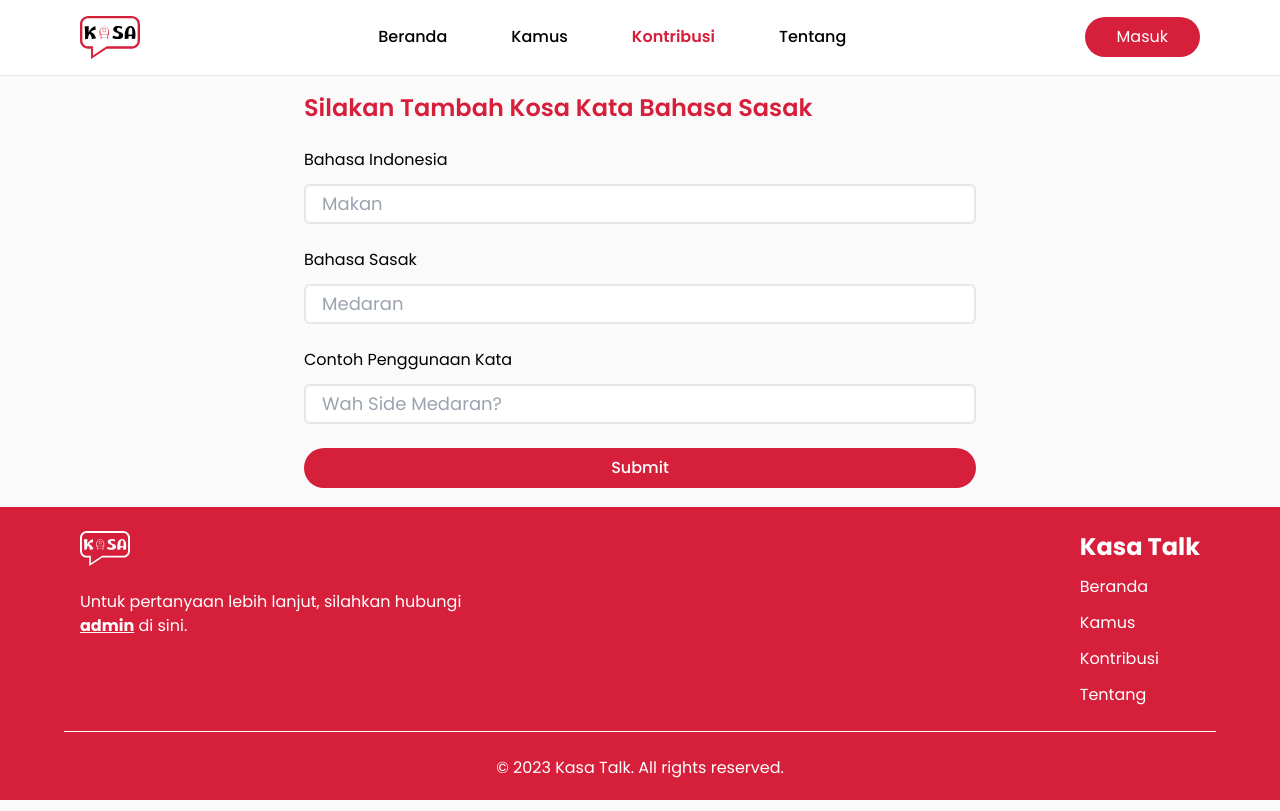
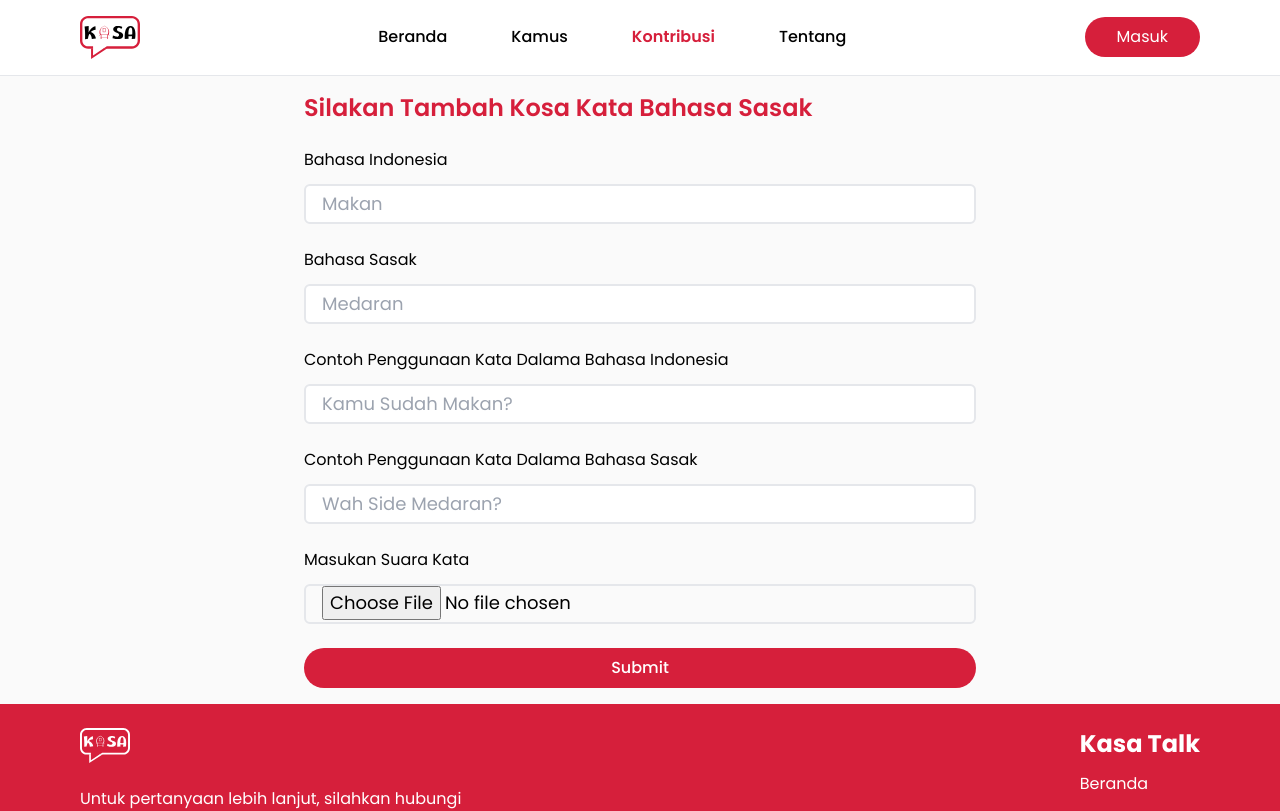
Before and after one commit to Kasa-Talk/kasatalk, a Next.js app: page /kontribusi in a window 1280 px wide. Shown: the top 811 px of the page. Built offline with nearby package versions, Linux system fonts and the light colour scheme.

Commit message:
add form input kontribusi

```diff
--- a/src/app/(user)/kontribusi/page.tsx
+++ b/src/app/(user)/kontribusi/page.tsx
@@ -4,9 +4,11 @@ import { useState } from "react";
 type EventHandler = (event: React.ChangeEvent<HTMLInputElement>) => void;
 
 export default function Page() {
-  const [kataIndo, setKataIndo] = useState("");
-  const [kataSasak, setKataSasak] = useState("");
-  const [penggunaanKata, setPenggunaanKata] = useState("");
+  const [kataIndo, setKataIndo] = useState<string>("");
+  const [kataSasak, setKataSasak] = useState<string>("");
+  const [penggunaanKataIndo, setPenggunaanKataIndo] = useState<string>("");
+  const [penggunaanKataSasak, setPenggunaanKataSasak] = useState<string>("");
+  const [file, setFile] = useState<File>();
 
   const onHandlerKataIndo: EventHandler = (event) => {
     setKataIndo(event.target.value);
@@ -16,17 +18,44 @@ export default function Page() {
     setKataSasak(event.target.value);
   };
 
-  const onHandlerPenggunaanKata: EventHandler = (event) => {
-    setPenggunaanKata(event.target.value);
+  const onHandlerPenggunaanKataIndo: EventHandler = (event) => {
+    setPenggunaanKataIndo(event.target.value);
+  };
+
+  const onHandlerPenggunaanKataSasak: EventHandler = (event) => {
+    setPenggunaanKataSasak(event.target.value);
+  };
+
+  const onHandlerFile: EventHandler = (event) => {
+    if (event.target.files && event.target.files.length > 0) {
+      setFile(event.target.files[0]);
+    }
+  };
+
+  const onSubmitKata = async (event: any) => {
+    event.preventDefault();
+    const formAudio = new FormData();
+    formAudio.append("audio", file);
+
+    const body = {
+      kataIndo,
+      kataSasak,
+      penggunaanKataIndo,
+      penggunaanKataSasak,
+    };
+    alert("test");
   };
 
   return (
     <div className="max-w-6xl mx-auto p-4">
-      <form className="max-w-2xl mx-auto space-y-6">
-        <h1 className="text-primary text-2xl font-semibold">Silakan Tambah Kosa Kata Bahasa Sasak</h1>
+      <form className="max-w-2xl mx-auto space-y-6" onSubmit={onSubmitKata}>
+        <h1 className="text-primary text-2xl font-semibold">
+          Silakan Tambah Kosa Kata Bahasa Sasak
+        </h1>
         <div className="space-y-3">
           <h2 className="text-md">Bahasa Indonesia</h2>
           <input
+            required
             className="rounded-md text-lg px-4 h-10 w-full border-2 focus:outline-primary"
             type="text"
             placeholder="Makan"
@@ -37,6 +66,7 @@ export default function Page() {
         <div className="space-y-3">
           <h2 className="text-md">Bahasa Sasak</h2>
           <input
+            required
             className="rounded-md text-lg px-4 h-10 w-full border-2 focus:outline-primary"
             type="text"
             placeholder="Medaran"
@@ -45,19 +75,44 @@ export default function Page() {
           />
         </div>
         <div className="space-y-3">
-          <h2 className="text-md">Contoh Penggunaan Kata</h2>
+          <h2 className="text-md">
+            Contoh Penggunaan Kata Dalama Bahasa Indonesia
+          </h2>
           <input
+            required
+            className="rounded-md text-lg px-4 h-10 w-full border-2 focus:outline-primary"
+            type="text"
+            placeholder="Kamu Sudah Makan?"
+            onChange={onHandlerPenggunaanKataIndo}
+            value={penggunaanKataIndo}
+          />
+        </div>
+        <div className="space-y-3">
+          <h2 className="text-md">
+            Contoh Penggunaan Kata Dalama Bahasa Sasak
+          </h2>
+          <input
+            required
             className="rounded-md text-lg px-4 h-10 w-full border-2 focus:outline-primary"
             type="text"
             placeholder="Wah Side Medaran?"
-            onChange={onHandlerPenggunaanKata}
-            value={penggunaanKata}
+            onChange={onHandlerPenggunaanKataSasak}
+            value={penggunaanKataSasak}
+          />
+        </div>
+        <div className="space-y-3">
+          <h2 className="text-md">Masukan Suara Kata</h2>
+          <input
+            required
+            className="rounded-md text-lg px-4 h-10 w-full border-2 focus:outline-primary"
+            type="file"
+            onChange={onHandlerFile}
+            value={file}
           />
         </div>
         <button
           type="submit"
           className="btn font-medium h-10 w-full bg-primary text-white">
-          {" "}
           Submit
         </button>
       </form>
```
